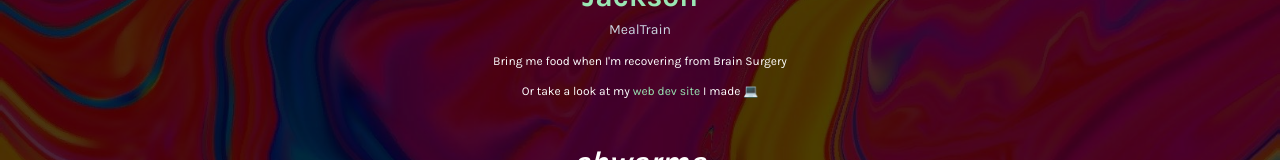
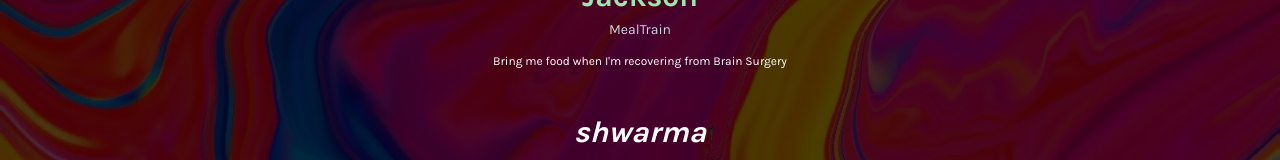
Before and after one commit to coding-jack/link-ent, a Next.js app: page / in a window 1280 px wide. Shown: the part 214-374 px from the top of the page. Built offline with nearby package versions, Linux system fonts and the light colour scheme.

Commit message:
commenting out web dev site

```diff
--- a/components/Header.js
+++ b/components/Header.js
@@ -6,7 +6,7 @@ function Header() {
         <h1 className="font-bold text-3xl text-green-300">Jackson</h1>
         <h2 className="text-gray-400 text-sm mb-3"><a href="https://www.mealtrain.com/trains/zme4ry">MealTrain</a></h2>
         <p className="text-xs">Bring me food when I'm recovering from Brain Surgery</p>
-        <p className="pt-3 text-xs">Or take a look at my <a className="text-green-300 hover:text-green-600 duration-200" href="https://jacksonkaufman.com/">web dev site</a> I made 💻</p>
+        {/* <p className="pt-3 text-xs">Or take a look at my <a className="text-green-300 hover:text-green-600 duration-200" href="https://jacksonkaufman.com/">web dev site</a> I made 💻</p> */}
       </div>
     </header>
   );
```
